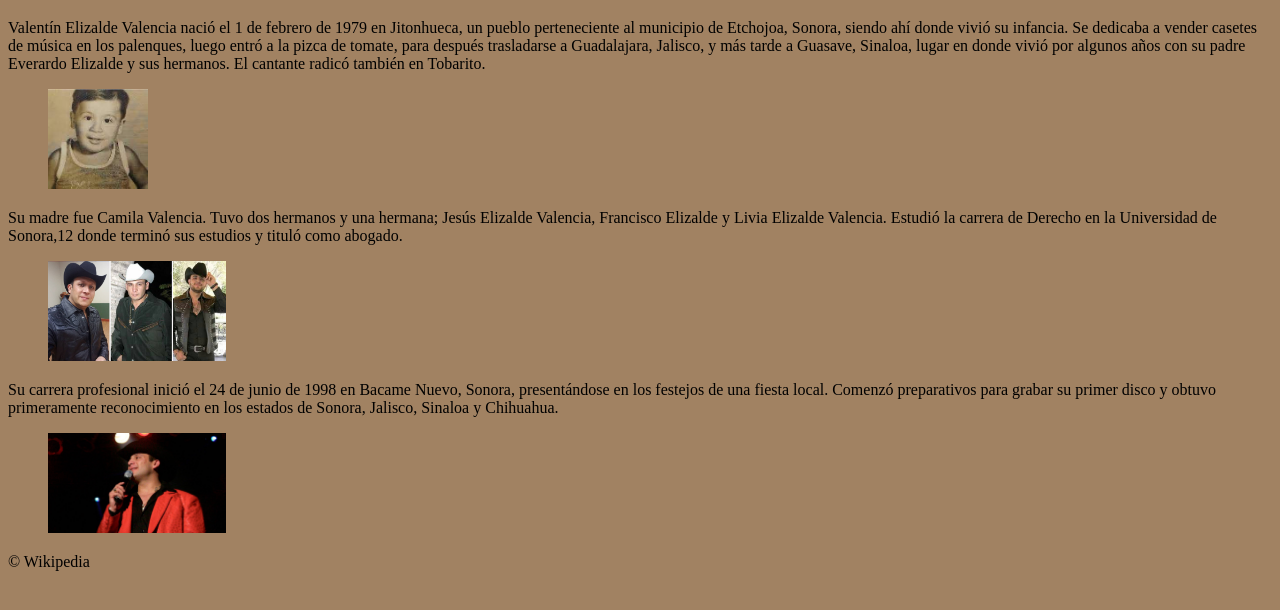
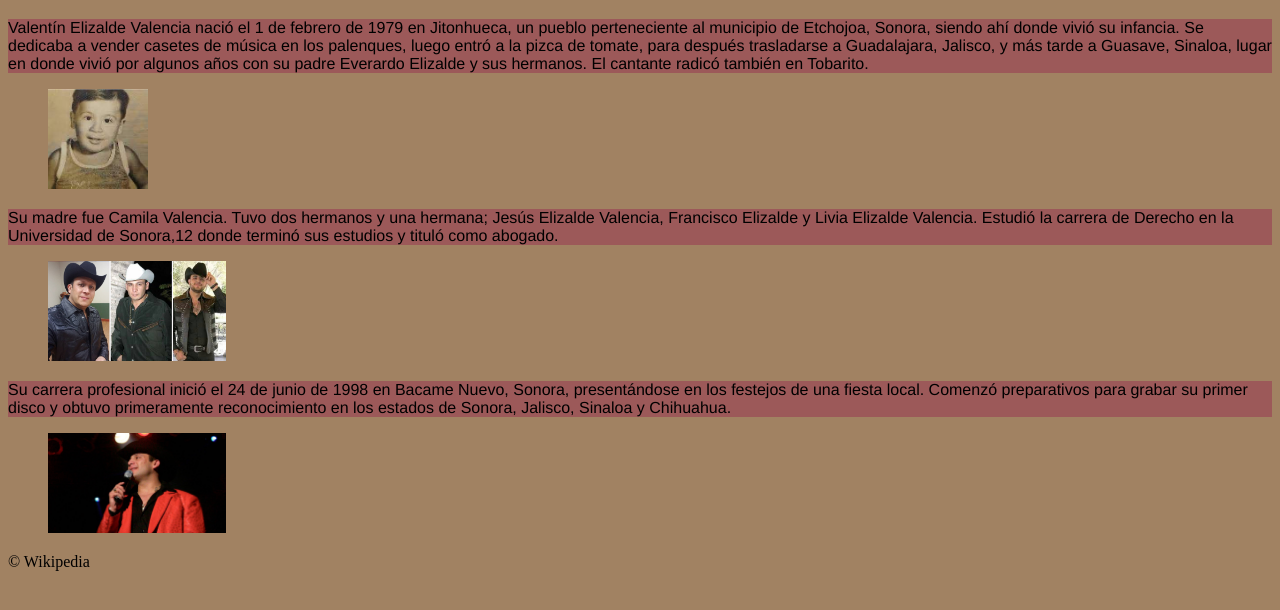
Before and after one commit to EduardoBriGu/cohorte20, a plain HTML site: page ejercicio/mishtmls/bibliografía.html in a window 1280 px wide. Shown: the part 100-710 px from the top of the page. Drawn offline with Linux system fonts and the light colour scheme.

Commit message:
Maquetado

```diff
--- a/ejercicio/diseños.css/estilo1.css
+++ b/ejercicio/diseños.css/estilo1.css
@@ -1,14 +1,15 @@
 #Primero{
   font-family: 'Franklin Gothic Medium', 'Arial Narrow', Arial, sans-serif;
-
+  background-color: rgb(156, 89, 89);
   border: 5px;
 }
 
 .Segundo{
   font-family: 'Franklin Gothic Medium', 'Arial Narrow', Arial, sans-serif;
-
+  background-color: rgb(156, 89, 89);
 }
 
 .Tercero{
   font-family: 'Franklin Gothic Medium', 'Arial Narrow', Arial, sans-serif;
+  background-color: rgb(156, 89, 89);
 }
--- a/ejercicio/mishtmls/bibliografía.html
+++ b/ejercicio/mishtmls/bibliografía.html
@@ -4,6 +4,7 @@
   <meta charset="UTF-8">
   <meta http-equiv="X-UA-Compatible" content="IE=edge">
   <meta name="viewport" content="width=device-width, initial-scale=1.0">
+  <link rel="stylesheet" href="../diseños.css/estilo1.css">
   <title>Bibliografía</title>
 </head>
 <header>
```
